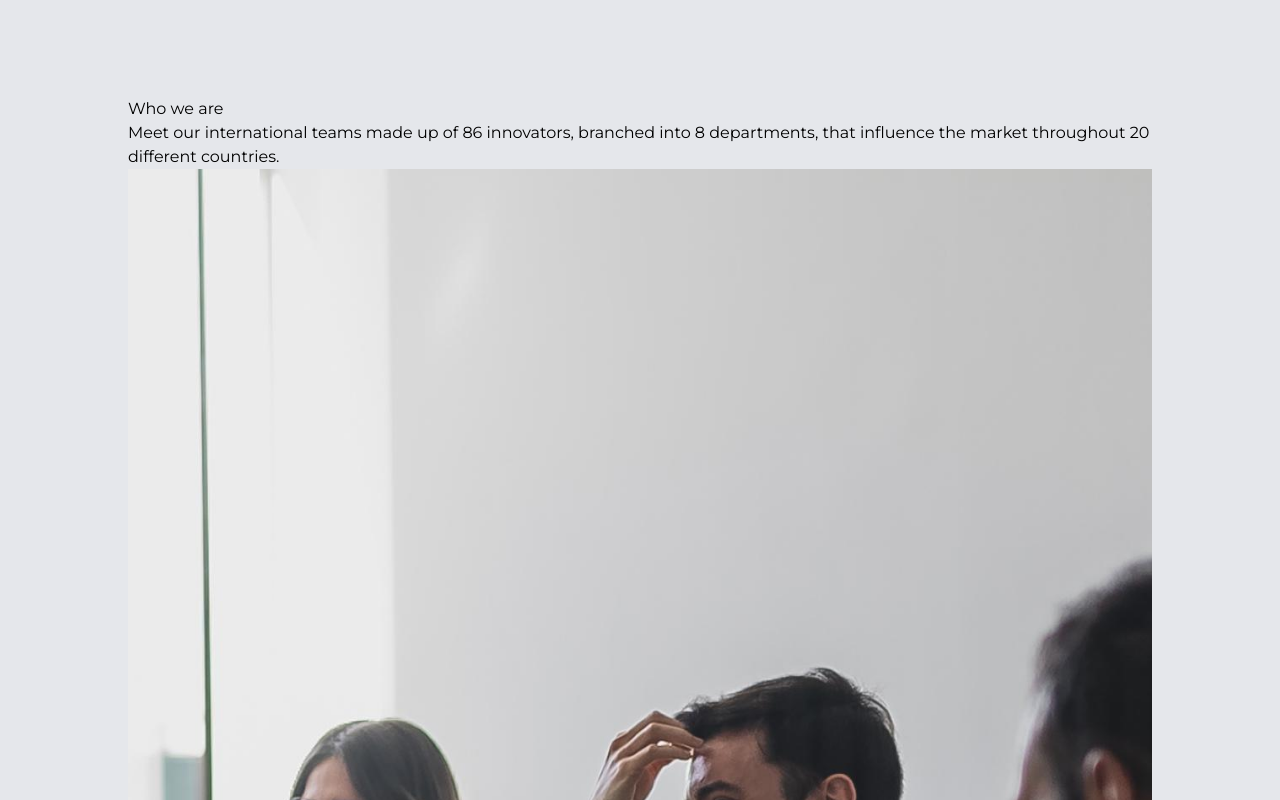
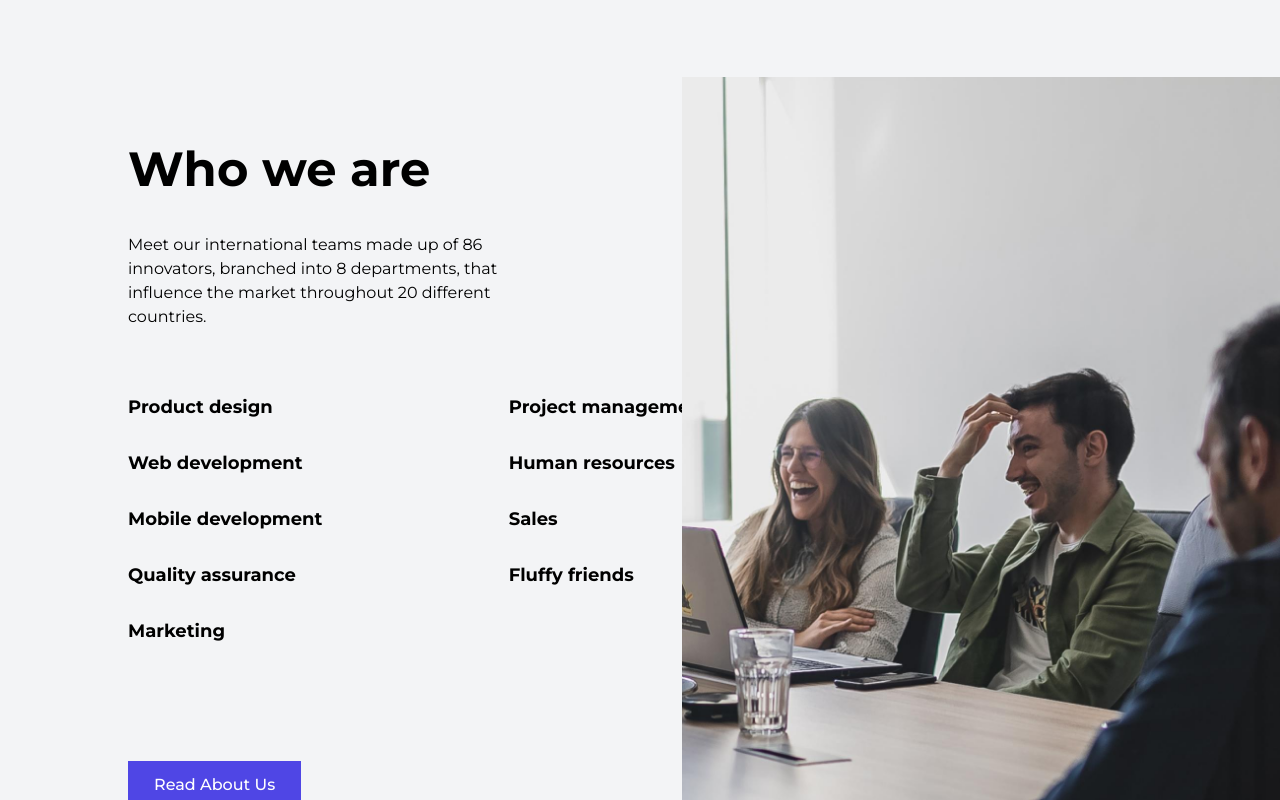
Before and after one commit to MugaboDenys/cinnamon, a Next.js app: page / in a window 1280 px wide. Shown: the part 5680-6480 px from the top of the page. Built offline with nearby package versions, Linux system fonts and the light colour scheme.

Commit message:
college section done

```diff
--- a/components/Agile.js
+++ b/components/Agile.js
@@ -4,7 +4,7 @@ import Image from "next/image";
 
 const Agile = () => {
   return (
-    <div className="bg-gray-200 relative">
+    <div className="bg-gray-100 relative">
       <div className="max-w-screen-lg mx-auto py-52 flex justify-between">
         <div className="w-1/2">
           <h2 className="leading-normal w-96 text-6xl font-bold">
--- /dev/null
+++ b/components/College.js
@@ -0,0 +1,29 @@
+import Image from "next/image";
+import image9 from "../public/image(9).png";
+import image26 from "../public/image(26).png";
+import Button from "./Button";
+
+const College = () => {
+  return (
+    <div className="relative">
+        <div className="max-w-screen-lg mx-auto py-44 flex gap-x-10 items-center">
+      <div className="w-1/3 mr-20">
+        <Image alt="" src={image9} />
+      </div>
+      <div className="w-96">
+        <p>
+          Seize the unique opportunity to participate in a wide range of courses
+          conducted by professionals with an impeccable reputation in the
+          digital industry.
+        </p>
+        <div className="mt-10">
+          <Button name={"See How It Works"} />
+        </div>
+        <Image alt="" src={image26} height={400} className="absolute bottom-0 right-0"/>
+      </div>
+    </div>
+    </div>
+  );
+};
+
+export default College;
--- a/components/Whoweare.js
+++ b/components/Whoweare.js
@@ -1,18 +1,33 @@
 import Image from "next/image";
 import image3 from "../public/image(3).jpeg"
+import Button from "./Button";
 
 const Whoweare = () => {
   return (
-    <div className="bg-gray-200">
-      <div className="max-w-screen-lg mx-auto py-44">
-        <div>
-          <h2>Who we are</h2>
-          <p>
+    <div className="bg-gray-100 relative">
+      <div className=" max-w-screen-lg mx-auto py-56">
+        <div className="w-96">
+          <h2 className="text-5xl font-bold">Who we are</h2>
+          <p className="pt-10">
             Meet our international teams made up of 86 innovators, branched into
             8 departments, that influence the market throughout 20 different
             countries.
           </p>
-          <Image alt="" src={image3}/>
+          <Image alt="" className="absolute right-0 bottom-36" src={image3} height={800}/>
+        </div>
+        <div className="text-lg pt-16 font-bold flex flex-col w-3/4 flex-wrap max-h-80 gap-y-7">
+            <h3>Product design</h3>
+            <h3>Web development</h3>
+            <h3>Mobile development</h3>
+            <h3>Quality assurance</h3>
+            <h3>Marketing</h3>
+            <h3>Project management</h3>
+            <h3>Human resources</h3>
+            <h3>Sales</h3>
+            <h3>Fluffy friends</h3>
+        </div>
+        <div className="mt-32">
+        <Button name={'Read About Us'}/>
         </div>
       </div>
     </div>
--- a/pages/index.js
+++ b/pages/index.js
@@ -10,6 +10,7 @@ import Ourservices from "../components/Ourservices";
 import Agile from "../components/Agile";
 import Ping from "../components/Ping";
 import Whoweare from "../components/Whoweare";
+import College from "../components/College";
 
 export default function Home() {
   return (
@@ -52,6 +53,7 @@ export default function Home() {
         <Agile/>
         <Ping/>
         <Whoweare/>
+        <College/>
       </main>
     </div>
   );
```
Also changed, not shown: public/image(26).png (added), public/image(9).png (added).
